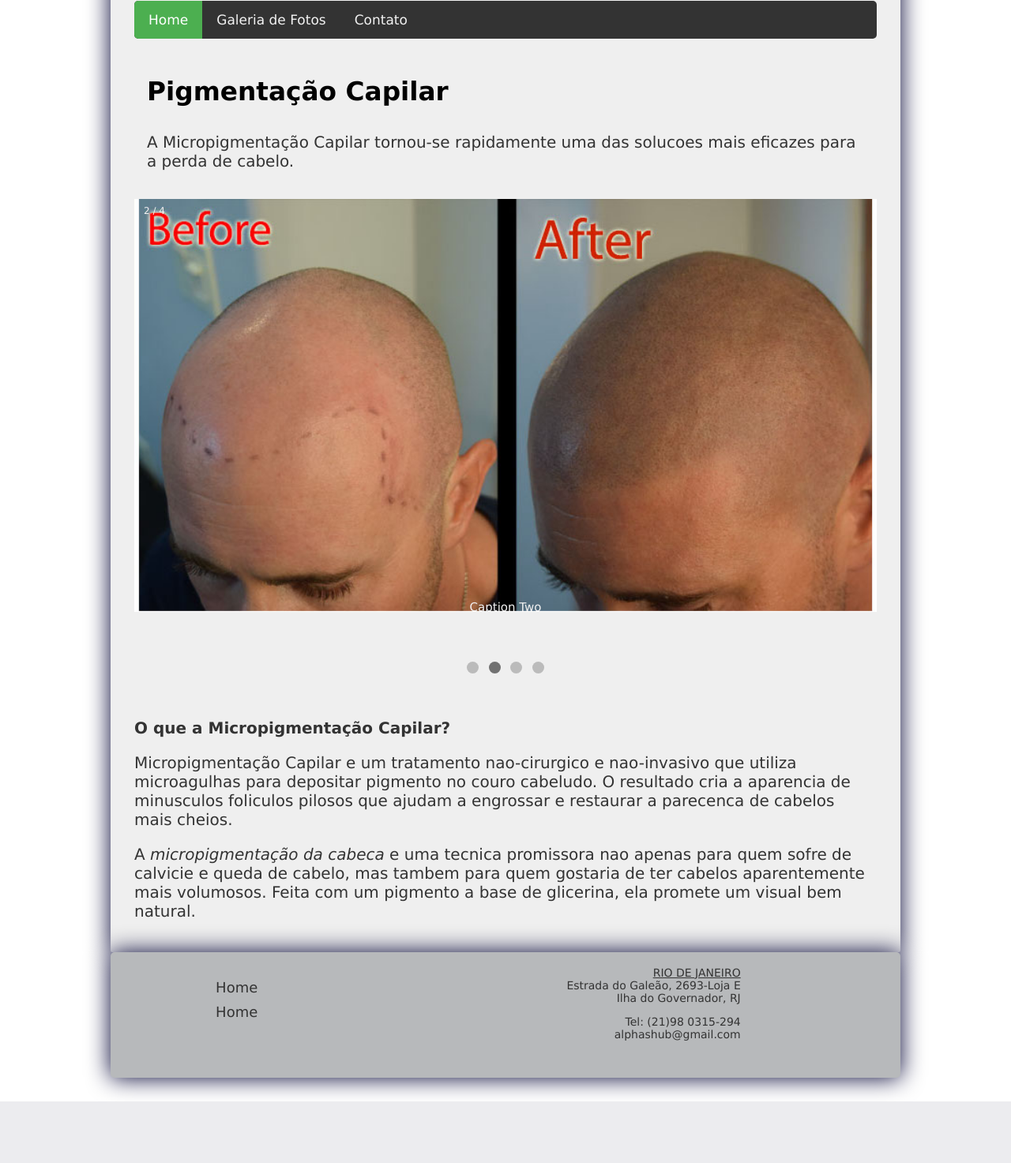
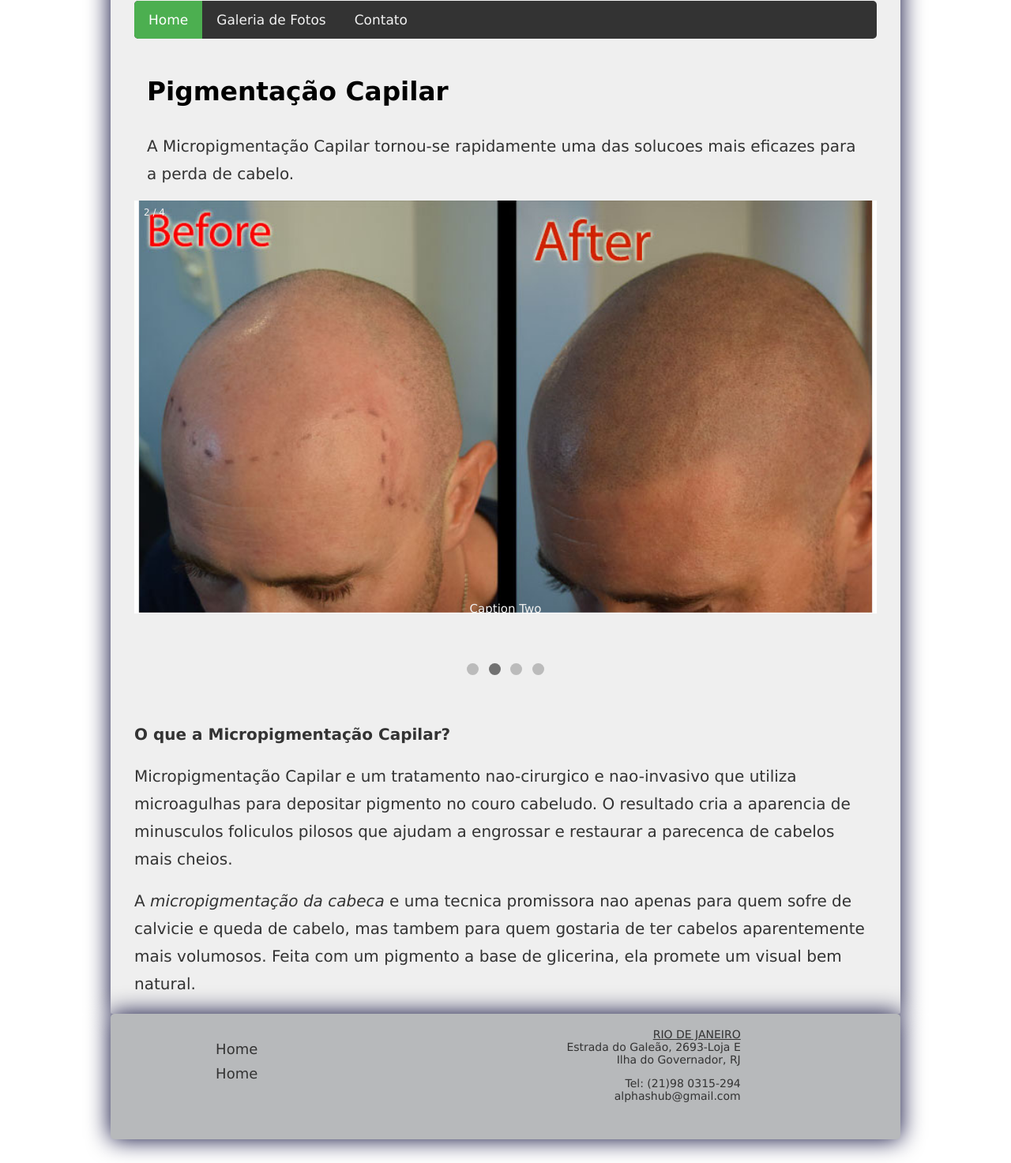
Before and after one commit to Alphashub/Alphashub.github.io, a PHP site: page / in a window 1280 px wide. Shown: the part 268-1741 px from the top of the page at 79% size. Before the commit the page ends 1663 px from the top, so only its background shows below. Run offline with PHP 8.4, Linux system fonts and the light colour scheme.

Commit message:
Update alfa.css

```diff
--- a/alfa.css
+++ b/alfa.css
@@ -119,6 +119,8 @@ img{vertical-align: middle;}*/
 .text2{
   color: #333;
   font-size: 20px;
+  line-height: 1.75;
+  margin: 18px 0 0;
 }
 
 /* Number text (1/3 etc) */
```
